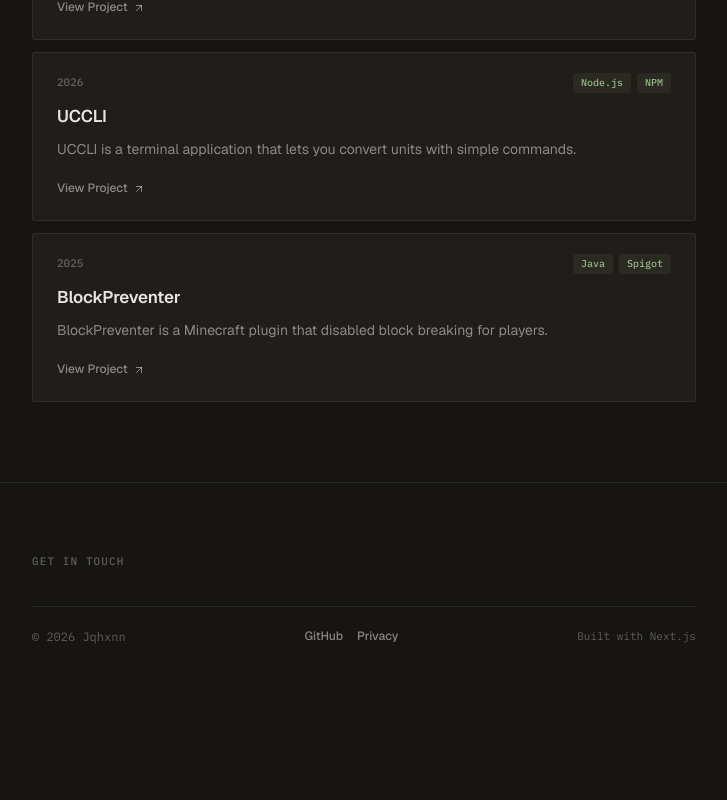
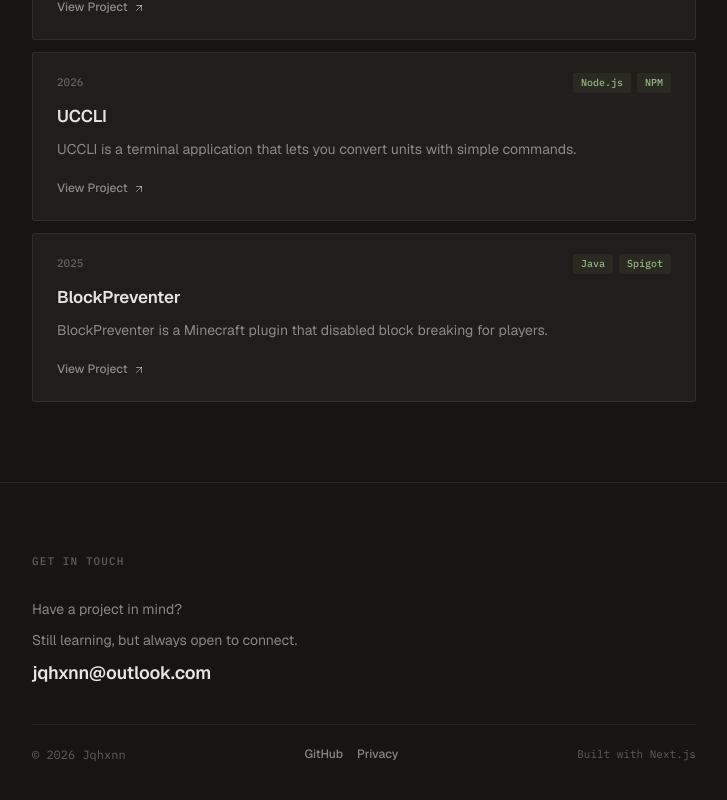
Before and after one commit to Jqhxnn/Portfolio, a Next.js app: page /projects in a window 1280 px wide. Shown: the part 502-1302 px from the top of the page, without its empty margins (276-1003 px from the left). Before the commit the page ends 1199 px from the top, so only its background shows below. Built offline with nearby package versions, Linux system fonts and the light colour scheme.

Commit message:
Fix: Show complete Get in Touch section in projects footer

```diff
--- a/app/projects/page.js
+++ b/app/projects/page.js
@@ -167,7 +167,7 @@ export default function Projects() {
         </div>
       </section>
 
-      <Footer showGetInTouch={true} showProjectSection={false} />
+      <Footer showGetInTouch={true} showProjectSection={true} />
     </>
   );
 }
```
